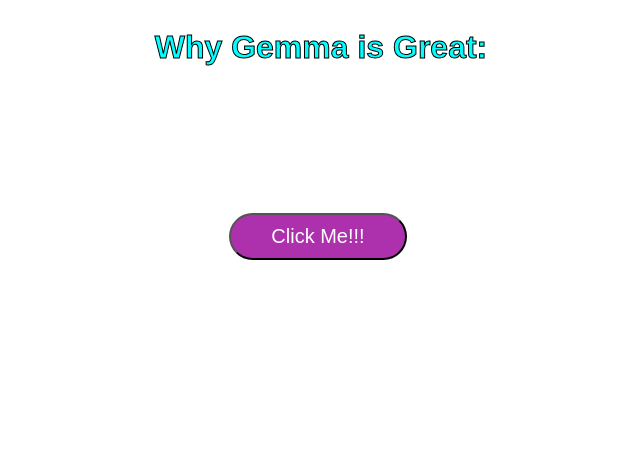
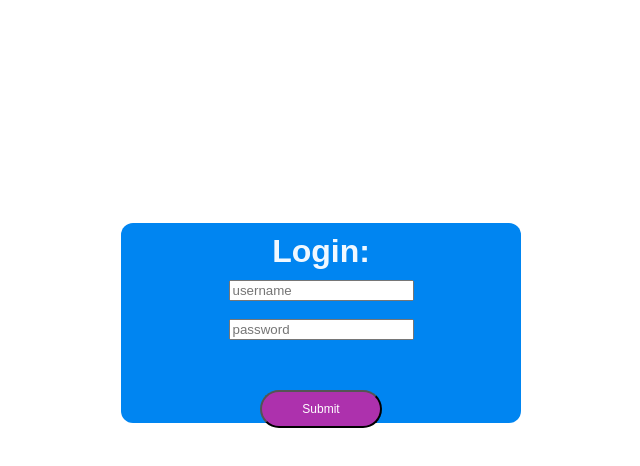
Before and after one commit to msherburne/msherburne.github.io, a plain HTML site: page index.html in a window 1280 px wide. Shown: the top 466 px of the page, without its empty margins (319-959 px from the left). Drawn offline with Linux system fonts and the light colour scheme.

Commit message:
FullUpdate

```diff
--- a/index.html
+++ b/index.html
@@ -6,18 +6,21 @@
     <meta name="viewport" content="width=device-width, initial-scale=1.0">
     <title>G.E.M.M.A</title>
     <link href="styles.css" rel="stylesheet">
-    <script type="text/javascript" src="../js/scripts.js"></script>
+    <script type="text/javascript" src="../js/wall.js"></script>
     <link href="icon.ico" rel="icon">
 </head>
 <body>
-    <div id="title">
-    <h1 id="titleWord">Why Gemma is Great:</h1>
-    </div>
-    <div id="encloser">
-        <button onclick="showCoolStuff()">Click Me!!!</button>
-        <br>
-        <h1 id="cute">You're really cute :)</h1>
-        <a href="GEMMA.html"><button id="epic" style="visibility: hidden;">Continue...</button></a>
+    <div id="login">
+        <h1 style="text-align: center; margin: 10px 0px; color: aliceblue;">Login:</h1>
+        <form id="form" action="" method="dialog">
+            <input id="uName" type="text" placeholder="username">
+            <br>
+            <br>
+            <input id="pWord" type="text" placeholder="password">
+            <br>
+            <p id="error" style="color: red; visibility: hidden;">error</p>
+        </form>
+        <button style="font-size: 12px;" onclick="stringRun()">Submit</button>
     </div>
 </body>
 </html>
--- /dev/null
+++ b/js/wall.js
@@ -0,0 +1,34 @@
+function getUnicode(str) {
+    return str.charCodeAt(0);
+}
+const codes = [7169777765];
+
+function stringRun() {
+    document.getElementById("error").style.visibility = "hidden"
+    let runner = false;
+    let uName = document.getElementById("uName").value;
+    let pWord = document.getElementById("pWord").value;
+    output = "";
+    for (let char of uName) {
+        let code = getUnicode(char);
+        output += code;
+    }
+
+    if (output === "7169777765" && pWord === "7169777765") {
+        runner = true;
+    }
+
+    if (runner === false) {
+        document.getElementById("error").innerHTML = runner;
+        document.getElementById("error").style.visibility = "visible"
+    }
+    else if (runner === true){
+        window.location.href = "home.html"
+        document.getElementById("error").innerHTML = runner;
+        document.getElementById("error").style.visibility = "visible"
+    }
+    else {
+        document.getElementById("error").style.visibility = "visible"
+    }
+
+}
--- a/styles.css
+++ b/styles.css
@@ -48,11 +48,29 @@ button {
     display: grid;
     justify-items: center;
 }
-#GE {
-    font-size: 10px;
+#login {
+    height: 200px;
+    width: 400px;
+    grid-column: 5;
+    grid-row: 2;
+    border-radius: 12px;
+    display: block;
+    background-color: rgb(0, 133, 241);
+    justify-items: center;
+    align-items: center;
+    align-content: center;
+    justify-content: center;
+    text-align: center;
+}
+#login form {
+    text-align: center;
+}
+#GEMMA {
+    font-size: 12px;
     padding-left: 6px;
     grid-column: 1;
     grid-row: 1;
+    font-weight: bold;
 }
 .buttons {
     grid-column: 1;
@@ -65,9 +83,10 @@ button {
     color: white;
     background-color: black;
     width: 160px;
+    height: auto;
     padding-right: auto;
     padding-left: 2%;
-    font-size: 25px;
+    font-size: 22px;
 }
 .buttons button:hover {
     color: black;
```
Also changed, not shown: GEMMA.html (+3 -3 lines), home.html (added, +23 -0 lines), js/G.E.M.M.A.js (+14 -0 lines), 1 other file.
